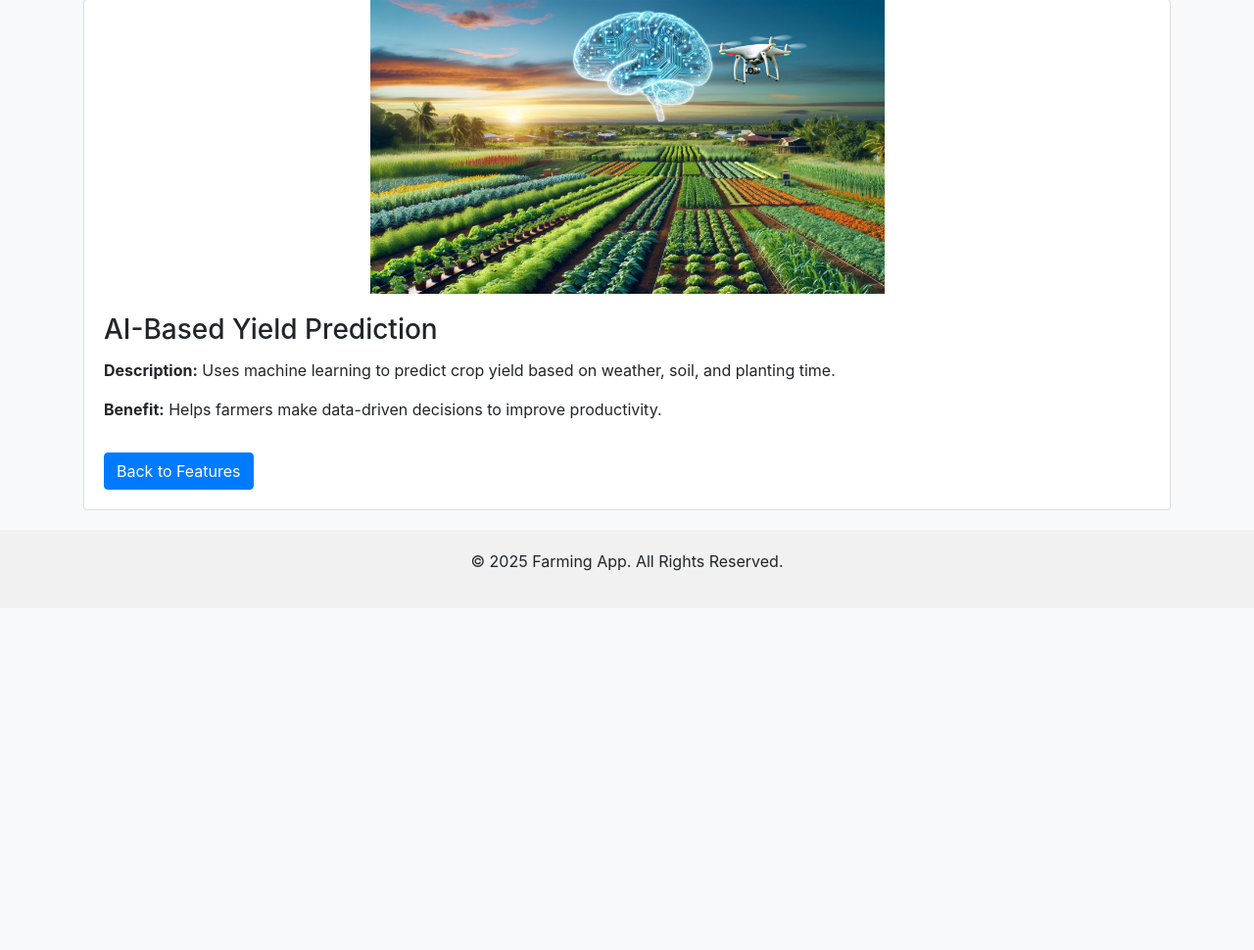
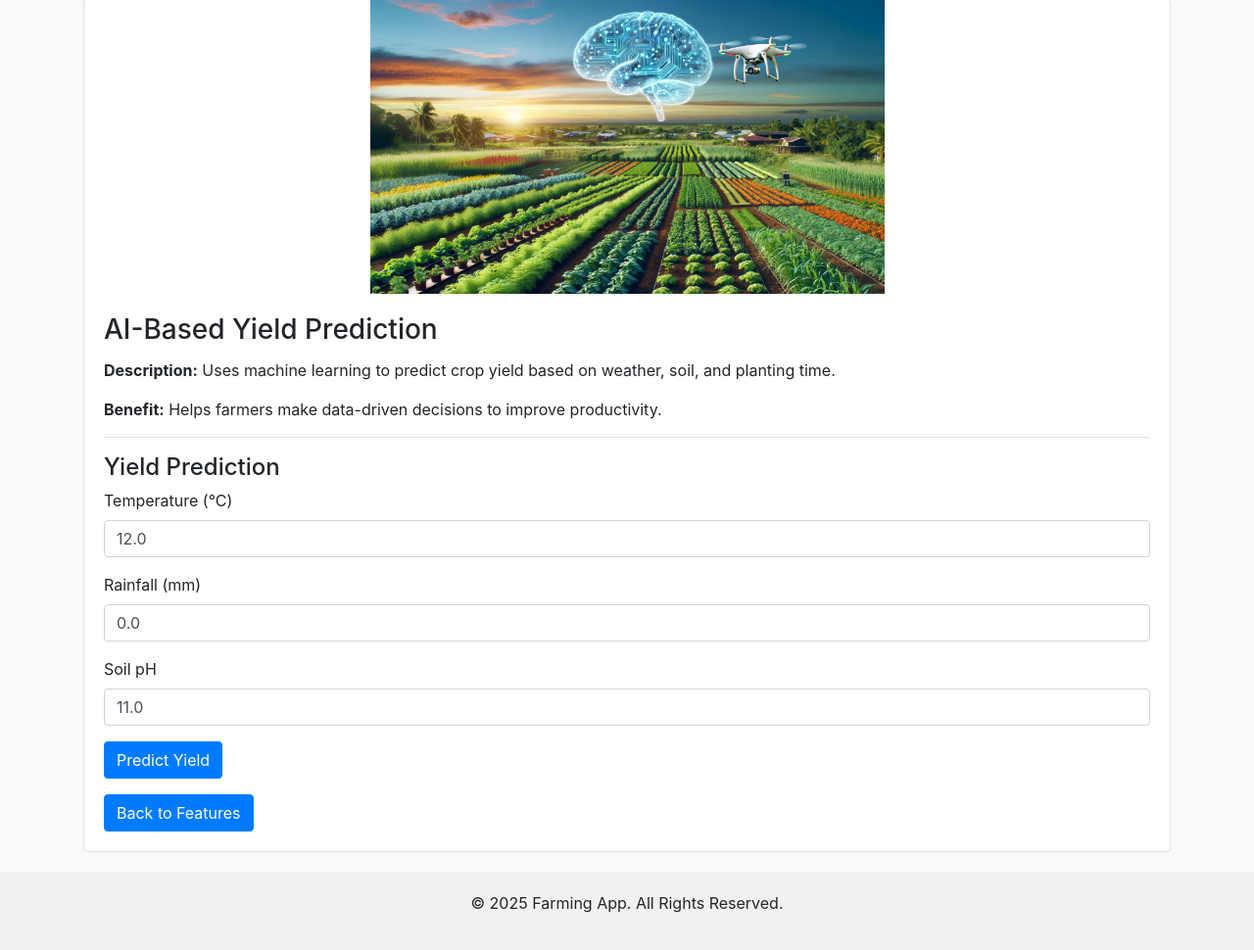
Before and after one commit to Omega-6/farmer, a Flask app: a page that uses templates/feature.html in a window 1280 px wide. Shown: the part 107-1077 px from the top of the page at 98% size. Before the commit the page ends 690 px from the top, so only its background shows below. Run offline with Flask 3, Linux system fonts and the light colour scheme; data comes from the database, SQL or seed files in the repository; both versions use the stored data as it was after the commit; some libraries are stand-ins or nearby versions.

Commit message:
Add updated code with yield prediction, weather integration, and farm data input

```diff
--- a/app.py
+++ b/app.py
@@ -1,6 +1,8 @@
 from flask import Flask, render_template, request, url_for, redirect
 from flask_sqlalchemy import SQLAlchemy
 from datetime import datetime
+import requests
+import random  # Used to simulate yield predictions
 
 app = Flask(__name__)
 
@@ -9,7 +11,7 @@ app.config['SQLALCHEMY_DATABASE_URI'] = 'sqlite:///farmdata.db'
 app.config['SQLALCHEMY_TRACK_MODIFICATIONS'] = False
 db = SQLAlchemy(app)
 
-# Define a model to store farmer data
+# Define a model to store farmer data, including city
 class FarmData(db.Model):
     id = db.Column(db.Integer, primary_key=True)
     soil_type = db.Column(db.String(50))
@@ -20,12 +22,13 @@ class FarmData(db.Model):
     crop_history = db.Column(db.Text)
     fertilizer_usage = db.Column(db.Text)
     pest_issues = db.Column(db.Text)
+    city = db.Column(db.String(100))
     submitted_at = db.Column(db.DateTime, default=datetime.utcnow)
 
     def __repr__(self):
         return f'<FarmData {self.id}>'
 
-# Ensure the tables are created before each request (development use only)
+# Ensure tables are created before every request (for development use only)
 @app.before_request
 def create_tables():
     db.create_all()
@@ -164,26 +167,79 @@ basic_crop_recommendation_info = {
     }
 }
 
+# Route: Home page
 @app.route("/")
 def home():
     return render_template("index.html", features=features)
 
-@app.route("/feature/<name>")
+# Route: Feature details page (supports GET and POST for yield prediction)
+@app.route("/feature/<name>", methods=["GET", "POST"])
 def feature_details(name):
     feature = next((f for f in features if f['name'] == name), None)
-    if feature:
-        extra_info = None
-        if feature['name'] == "Basic Crop Recommendation":
-            extra_info = basic_crop_recommendation_info
-        return render_template("feature.html", feature=feature, extra_info=extra_info)
-    return "Feature not found", 404
+    if not feature:
+        return "Feature not found", 404
 
-# Route to display the input form
+    extra_info = None
+    # Basic Crop Recommendation extra info
+    if feature['name'] == "Basic Crop Recommendation":
+        extra_info = basic_crop_recommendation_info
+
+    # Real-Time Weather API Integration
+    elif feature['name'] == "Real-Time Weather API Integration":
+        city = request.args.get("city")
+        if not city:
+            latest_data = FarmData.query.order_by(FarmData.submitted_at.desc()).first()
+            if latest_data and latest_data.city:
+                city = latest_data.city
+            else:
+                city = "Chester Springs"
+        api_key = "41634f4abed439fd5c63967222a91b8b"  # Your OpenWeatherMap API key
+        weather_url = f"https://api.openweathermap.org/data/2.5/weather?q={city}&appid={api_key}&units=metric"
+        response = requests.get(weather_url)
+        if response.status_code == 200:
+            data = response.json()
+            extra_info = {
+                "city": city,
+                "description": data["weather"][0]["description"].capitalize(),
+                "temperature": data["main"]["temp"],
+                "humidity": data["main"]["humidity"],
+                "wind_speed": data["wind"]["speed"]
+            }
+        else:
+            extra_info = {"error": "Could not retrieve weather data"}
+
+    # AI-Based Yield Prediction: Handle GET and POST in the same feature page
+    elif feature['name'] == "AI-Based Yield Prediction":
+        prediction = None
+        prefill = {}
+        latest_data = FarmData.query.order_by(FarmData.submitted_at.desc()).first()
+        if latest_data:
+            prefill = {
+                "temperature": latest_data.temperature,
+                "rainfall": latest_data.rainfall,
+                "soil_ph": latest_data.soil_ph
+            }
+        if request.method == "POST":
+            try:
+                temperature = float(request.form.get("temperature"))
+                rainfall = float(request.form.get("rainfall"))
+                soil_ph = float(request.form.get("soil_ph"))
+            except (ValueError, TypeError):
+                prediction = "Invalid input. Please enter numeric values."
+            else:
+                # Simulate prediction with a random value (replace with your model later)
+                pred_value = random.uniform(50, 150)
+                prediction = f"Predicted crop yield: {pred_value:.2f} units"
+        extra_info = {"prefill": prefill, "prediction": prediction}
+
+    return render_template("feature.html", feature=feature, extra_info=extra_info)
+
+# Route: Input form for farmer data (includes city)
 @app.route("/input", methods=["GET"])
 def input_form():
     return render_template("input.html")
 
-# Route to process the form submission and save to database
+# Route: Process form submission and save data to the database
 @app.route("/submit", methods=["POST"])
 def submit():
     data = FarmData(
@@ -194,19 +250,18 @@ def submit():
         rainfall = float(request.form.get("rainfall") or 0),
         crop_history = request.form.get("crop_history"),
         fertilizer_usage = request.form.get("fertilizer_usage"),
-        pest_issues = request.form.get("pest_issues")
+        pest_issues = request.form.get("pest_issues"),
+        city = request.form.get("city")
     )
     db.session.add(data)
     db.session.commit()
     return redirect(url_for('submission', data_id=data.id))
 
-# Route to display the stored submission data
+# Route: Display stored submission data
 @app.route("/submission/<int:data_id>")
 def submission(data_id):
     data = FarmData.query.get_or_404(data_id)
     return render_template("submission.html", data=data)
 
 if __name__ == "__main__":
-    with app.app_context():
-        db.create_all()
     app.run(debug=True)
--- a/requirements.txt
+++ b/requirements.txt
@@ -1,12 +1,17 @@
 blinker==1.9.0
+certifi==2025.1.31
+charset-normalizer==3.4.1
 click==8.1.8
 Flask==3.1.0
 Flask-SQLAlchemy==3.1.1
 gunicorn==23.0.0
+idna==3.10
 itsdangerous==2.2.0
 Jinja2==3.1.6
 MarkupSafe==3.0.2
 packaging==24.2
+requests==2.32.3
 SQLAlchemy==2.0.39
 typing_extensions==4.12.2
+urllib3==2.3.0
 Werkzeug==3.1.3
--- a/templates/feature.html
+++ b/templates/feature.html
@@ -30,7 +30,7 @@
       <span class="navbar-toggler-icon"></span>
     </button>
     <div class="collapse navbar-collapse" id="navbarNav">
-      <!-- Additional navbar items can be added here if needed -->
+      <!-- Additional navbar items if needed -->
     </div>
   </nav>
 
@@ -43,6 +43,7 @@
         <p class="card-text"><strong>Description:</strong> {{ feature.description }}</p>
         <p class="card-text"><strong>Benefit:</strong> {{ feature.benefit }}</p>
         {% if extra_info %}
+          {% if feature.name == "Basic Crop Recommendation" %}
             <hr>
             <div class="accordion" id="cropRecommendationAccordion">
               <div class="card">
@@ -77,6 +78,43 @@
                 </div>
               </div>
             </div>
+          {% elif feature.name == "Real-Time Weather API Integration" %}
+            <hr>
+            {% if extra_info.error %}
+              <p>{{ extra_info.error }}</p>
+            {% else %}
+              <h4>Current Weather in {{ extra_info.city }}</h4>
+              <ul>
+                <li><strong>Description:</strong> {{ extra_info.description }}</li>
+                <li><strong>Temperature:</strong> {{ extra_info.temperature }} °C</li>
+                <li><strong>Humidity:</strong> {{ extra_info.humidity }}%</li>
+                <li><strong>Wind Speed:</strong> {{ extra_info.wind_speed }} m/s</li>
+              </ul>
+            {% endif %}
+          {% elif feature.name == "AI-Based Yield Prediction" %}
+            <hr>
+            <h4>Yield Prediction</h4>
+            <form method="post">
+              <div class="form-group">
+                <label for="temperature">Temperature (°C)</label>
+                <input type="number" step="0.1" class="form-control" id="temperature" name="temperature" placeholder="Enter temperature" value="{{ extra_info.prefill.temperature if extra_info.prefill.temperature is defined else '' }}" required>
+              </div>
+              <div class="form-group">
+                <label for="rainfall">Rainfall (mm)</label>
+                <input type="number" step="0.1" class="form-control" id="rainfall" name="rainfall" placeholder="Enter rainfall" value="{{ extra_info.prefill.rainfall if extra_info.prefill.rainfall is defined else '' }}" required>
+              </div>
+              <div class="form-group">
+                <label for="soil_ph">Soil pH</label>
+                <input type="number" step="0.1" class="form-control" id="soil_ph" name="soil_ph" placeholder="Enter soil pH" value="{{ extra_info.prefill.soil_ph if extra_info.prefill.soil_ph is defined else '' }}" required>
+              </div>
+              <button type="submit" class="btn btn-primary">Predict Yield</button>
+            </form>
+            {% if extra_info.prediction %}
+              <div class="alert alert-info mt-4">
+                {{ extra_info.prediction }}
+              </div>
+            {% endif %}
+          {% endif %}
         {% endif %}
         <a href="{{ url_for('home') }}" class="btn btn-primary mt-3">Back to Features</a>
       </div>
--- a/templates/input.html
+++ b/templates/input.html
@@ -9,6 +9,10 @@
   <div class="container my-4">
     <h1 class="text-center mb-4">Provide Your Farm Data</h1>
     <form action="{{ url_for('submit') }}" method="post">
+      <div class="form-group">
+        <label for="city">City</label>
+        <input type="text" class="form-control" id="city" name="city" placeholder="Enter your city" value="Chester Springs">
+      </div>
       <div class="form-group">
         <label for="soil_type">Soil Type</label>
         <select class="form-control" id="soil_type" name="soil_type">
--- a/templates/submission.html
+++ b/templates/submission.html
@@ -12,6 +12,7 @@
       <div class="card-body">
         <h5 class="card-title">Your Farm Data</h5>
         <ul class="list-group list-group-flush">
+          <li class="list-group-item"><strong>City:</strong> {{ data.city }}</li>
           <li class="list-group-item"><strong>Soil Type:</strong> {{ data.soil_type }}</li>
           <li class="list-group-item"><strong>Soil pH:</strong> {{ data.soil_ph }}</li>
           <li class="list-group-item"><strong>Soil Moisture:</strong> {{ data.soil_moisture }}%</li>
```
Also changed, not shown: templates/yield.html (added, +39 -0 lines), instance/farmdata.db. Lines whose indentation alone changed are shown as unchanged.
